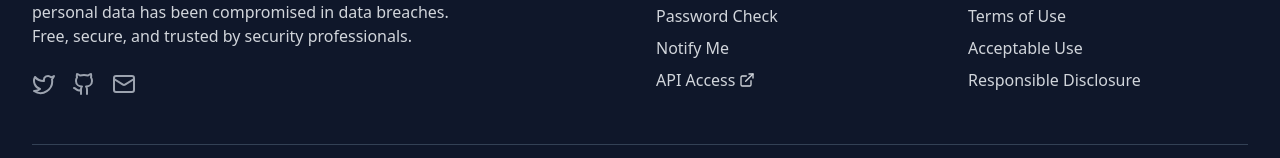
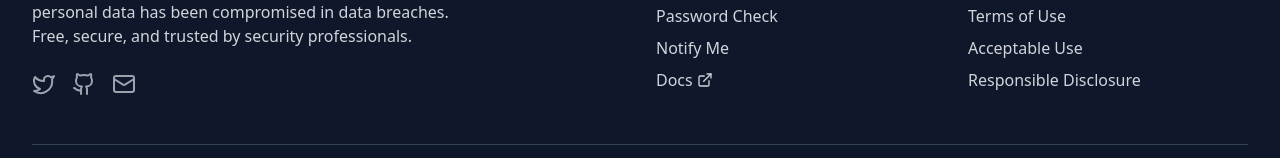
Before and after one commit to Virus2hell/MyLeakWatch, a React (Vite) app in the folder my-app/: page / in a window 1280 px wide. Shown: the part 2575-2733 px from the top of the page. Built offline with nearby package versions, Linux system fonts and the light colour scheme.

Commit message:
updated-Footer.tsx

```diff
--- a/my-app/src/components/Footer.tsx
+++ b/my-app/src/components/Footer.tsx
@@ -49,7 +49,7 @@ const Footer = () => {
               </li>
               <li>
                 <a href="#" className="text-gray-300 hover:text-white transition-colors flex items-center">
-                  API Access
+                  Docs
                   <ExternalLink className="h-4 w-4 ml-1" />
                 </a>
               </li>
```
